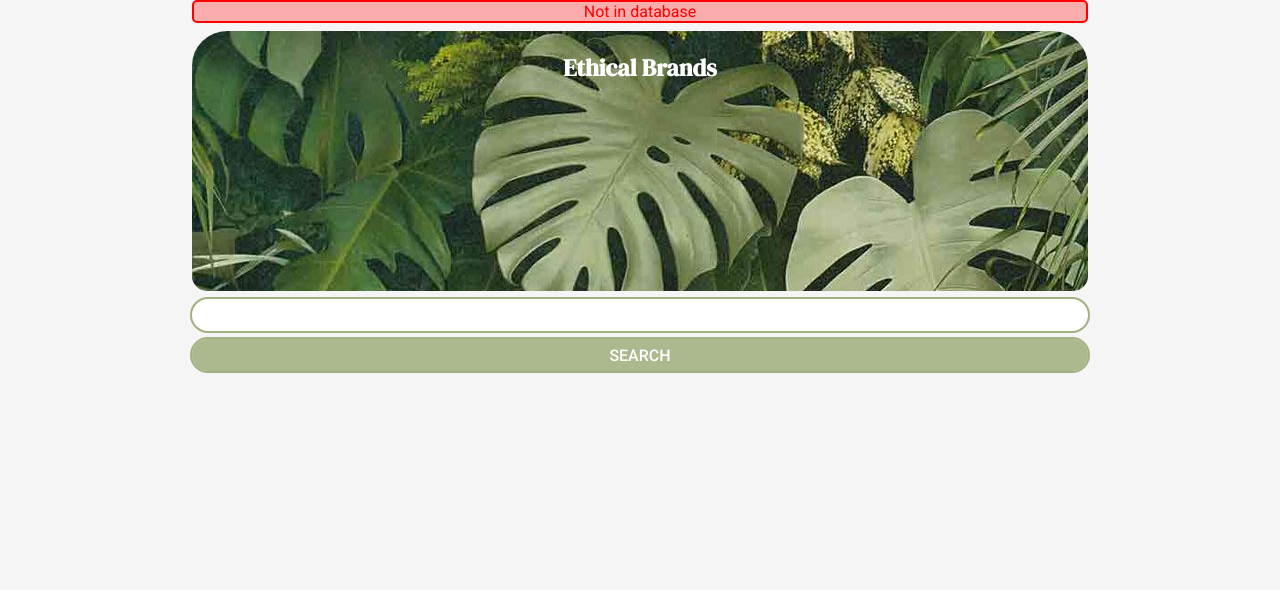
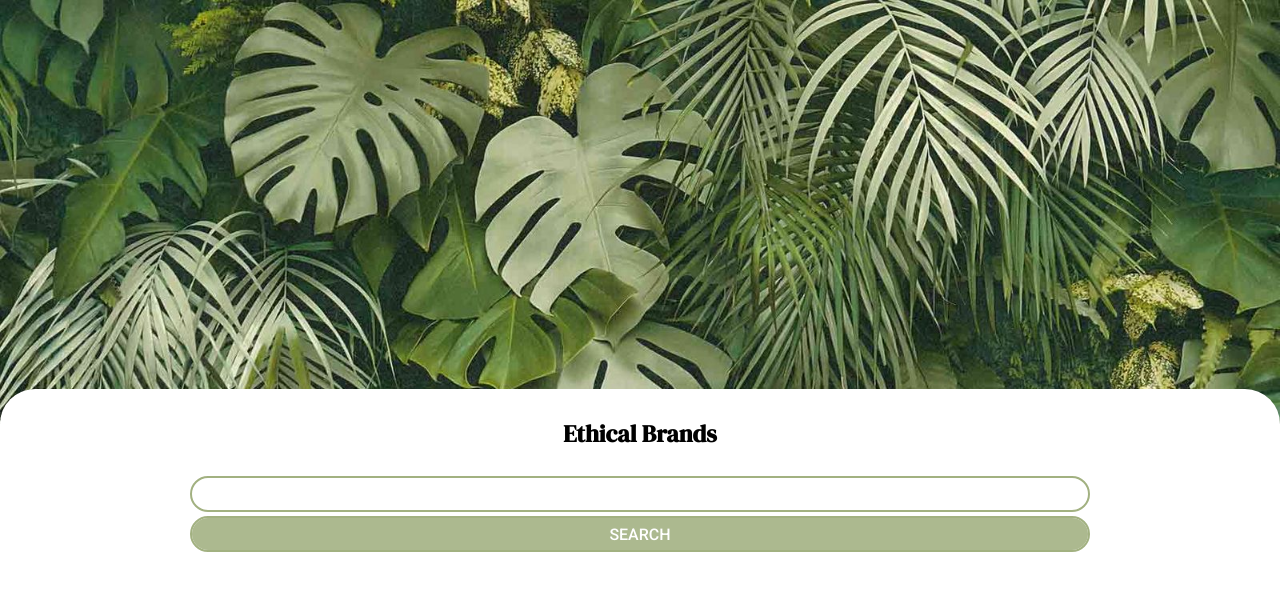
Before and after one commit to bowerscodes/ethical-brands-app, a React (Create React App) app: page / in a window 1280 px wide. Shown: the top 590 px of the page. Built offline with nearby package versions, Linux system fonts and the light colour scheme.

Commit message:
reformat to match figma design

```diff
--- a/src/components/Search.js
+++ b/src/components/Search.js
@@ -1,15 +1,15 @@
 import React from "react";
 import { Link } from "react-router-dom";
 import "../styles/search.css";
-import Alert from "./Alert";
 
 // eslint-disable-next-line react/prop-types
 const Search = ({ searchText, setSearchText, onSubmit }) => {
   const handleInputChange = (event) => setSearchText(event.target.value);
 
   return (
+    <div className="search-page">
+      <div className="search-background">
         <div className="search-component">
-      <Alert message="Not in database" success={false} />
           <h2 className="search-title">Ethical Brands</h2>
           <form className="search-form">
             <div>
@@ -21,12 +21,18 @@ const Search = ({ searchText, setSearchText, onSubmit }) => {
               />
             </div>
             <div>
-          <button type="submit" className="search-button" onClick={onSubmit}>
+              <button
+                type="submit"
+                className="search-button"
+                onClick={onSubmit}
+              >
                 <Link to="/search-results">SEARCH</Link>
               </button>
             </div>
           </form>
         </div>
+      </div>
+    </div>
   );
 };
 
--- a/src/styles/search.css
+++ b/src/styles/search.css
@@ -1,3 +1,26 @@
+.search-page {
+    background-image: url('../assets/header_jungle.jpeg');
+    background-size: cover;
+    width: 100vw;
+    height: 100vh;
+    display: flex;
+    flex-direction: column;
+    justify-content: flex-end
+}
+
+.search-background {
+    margin-top: 50%;
+    height: 70vh;
+    width: 100%;
+    bottom: 0;
+    background-color: white;
+    border-top-left-radius: 35px;
+    border-top-right-radius: 35px;
+
+    color: black;
+    font-family: 'DM Serif Display', Serif;
+}
+
 .search-component {
     box-sizing: border-box;
     text-align: center;
@@ -7,20 +30,23 @@
     width: 70%;
     margin-left: auto;
     margin-right: auto;
+    padding-bottom: 250px;
+
+}
+
+.search-header {
+    background-color: white;
+    margin-top: 50px;
+
 }
 
 .search-title {
-    height: 30vh;
     width: 100%;
     bottom: 0;
     margin-top: 8px;
     padding-top: 20px;
-    background-image: url('../assets/header_jungle.jpeg');
-    border-top-left-radius: 35px;
-    border-top-right-radius: 35px;
-    border-bottom-left-radius: 15px;
-    border-bottom-right-radius: 15px;
-    color: white;
+
+    color: black;
     font-family: 'DM Serif Display', Serif;
 }
 
@@ -52,5 +78,3 @@ a {
 } a:visited {
     color: white;
 }
-
-/* background-size: cover; */
```
Lines whose indentation alone changed are shown as unchanged.
